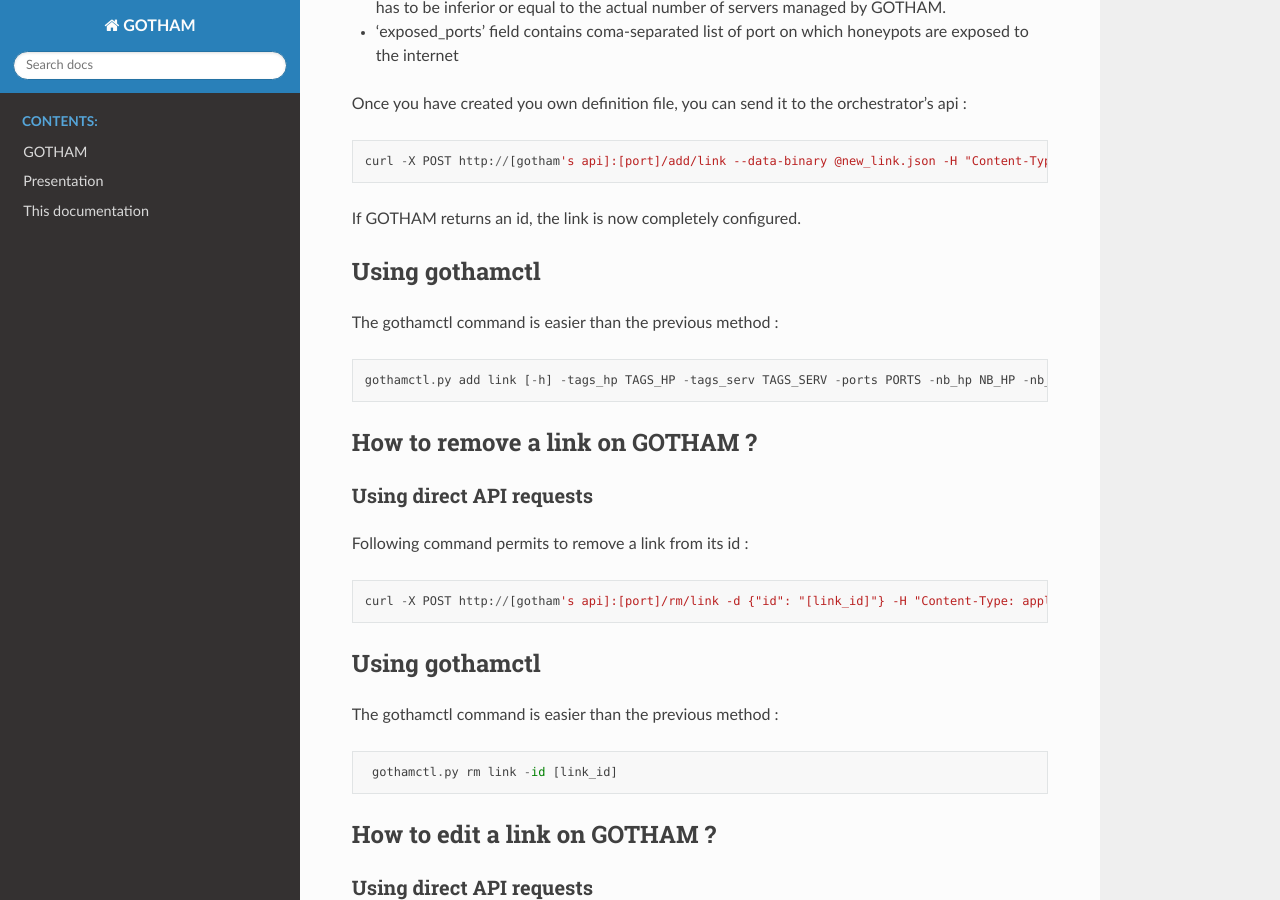
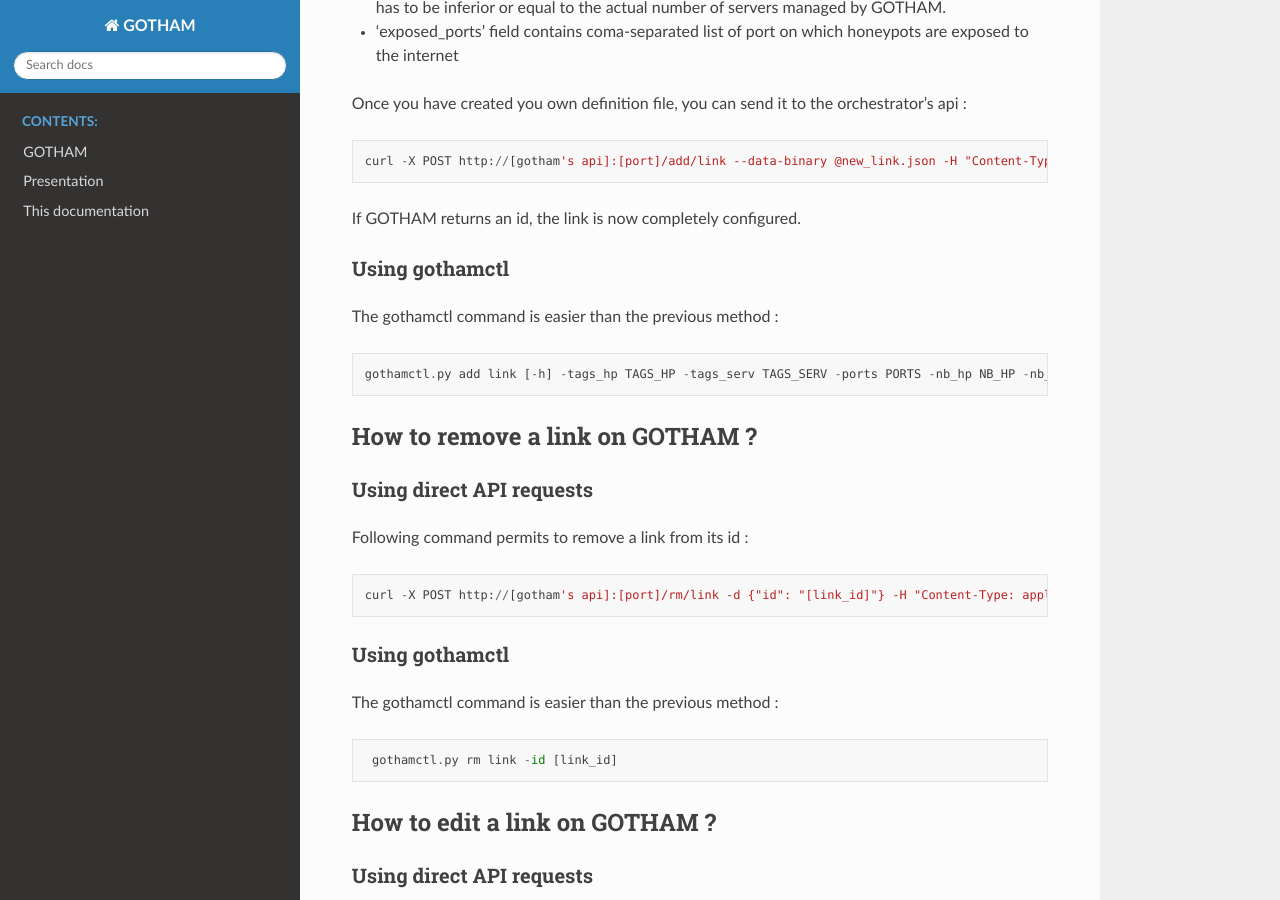
Before and after one commit to Spit22/GOTHAM, a Sphinx documentation site: the page built from Documentation/source/src/howto_links.md, in a window 1280 px wide and 900 px high, scrolled down 877 px. Built offline with Sphinx 7.4.7 and the Read the Docs theme 2.0.0, drawn with Linux system fonts in a browser that asks for light colours.

````diff
--- a/Documentation/source/src/howto_links.md
+++ b/Documentation/source/src/howto_links.md
@@ -6,7 +6,7 @@ In GOTHAM projet, a link is an abstract object that permit a honeypot to be expo
 
 ### How to add a link to GOTHAM ?
 
-##### Using direct API requests
+#### Using direct API requests
 
 First, you have to create the link-definition file :
 
@@ -38,7 +38,7 @@ curl -X POST http://[gotham's api]:[port]/add/link --data-binary @new_link.json
 
 If GOTHAM returns an id, the link is now completely configured.
 
-### Using gothamctl
+#### Using gothamctl
 
 The gothamctl command is easier than the previous method :
 ```
@@ -47,13 +47,13 @@ gothamctl.py add link [-h] -tags_hp TAGS_HP -tags_serv TAGS_SERV -ports PORTS -n
 
 ### How to remove a link on GOTHAM ?
 
-##### Using direct API requests
+#### Using direct API requests
 Following command permits to remove a link from its id :
 ```
 curl -X POST http://[gotham's api]:[port]/rm/link -d {"id": "[link_id]"} -H "Content-Type: application/json"
 ```
 
-### Using gothamctl
+#### Using gothamctl
 
 The gothamctl command is easier than the previous method :
 ```
@@ -62,7 +62,7 @@ The gothamctl command is easier than the previous method :
 
 ### How to edit a link on GOTHAM ?
 
-##### Using direct API requests
+#### Using direct API requests
 
 First, you have to create the link-definition file (which only contains information you want to change) :
 
@@ -83,7 +83,7 @@ curl -X POST http://[gotham's api]:[port]/edit/link --data-binary @edit_link.jso
 
 If GOTHAM returns new link information, the link was successfully edited.
 
-### Using gothamctl
+#### Using gothamctl
 
 The gothamctl command is easier than the previous method :
 ```
@@ -92,14 +92,14 @@ gothamctl.py edit link -id ID [-tags_hp TAGS_HP] [-tags_serv TAGS_SERV] [-nb_hp
 
 ### How to list all links on GOTHAM ?
 
-##### Using direct API requests
+#### Using direct API requests
 
 Following command return a json formatted list of all links configured by GOTHAM :
 ```
 curl -X GET http://[gotham's api]:[port]/list/links
 ```
 
-### Using gothamctl
+#### Using gothamctl
 
 The gothamctl command is easier than the previous method :
 ```
@@ -108,14 +108,14 @@ The gothamctl command is easier than the previous method :
 
 ### How to show information of a specific link on GOTHAM ?
 
-##### Using direct API requests
+#### Using direct API requests
 
 Following command return a json formatted description of provided link :
 ```
 curl -X GET http://[gotham's api]:[port]/list/link?id=[link_id]
 ```
 
-### Using gothamctl
+#### Using gothamctl
 
 The gothamctl command is easier than the previous method :
 ```
````
